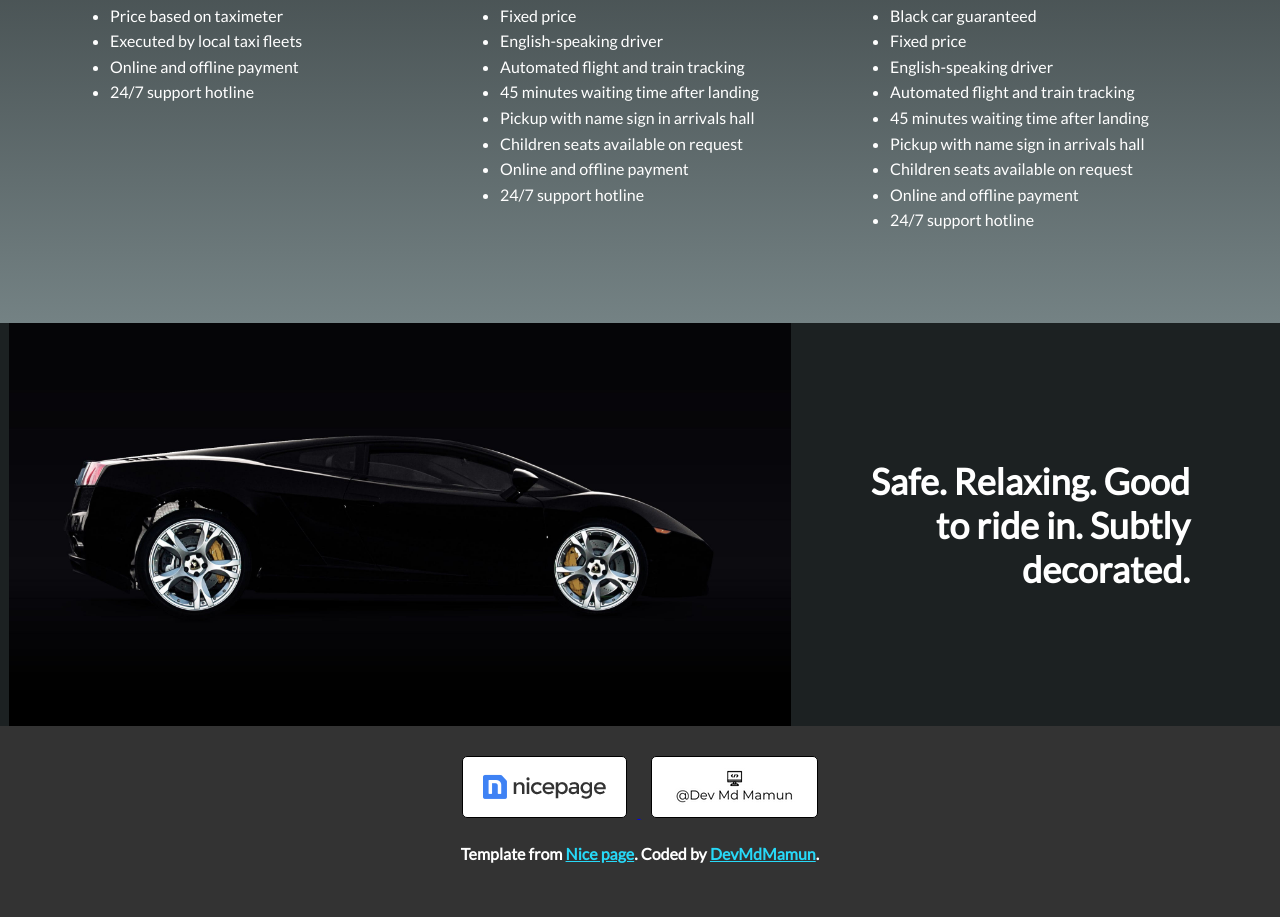
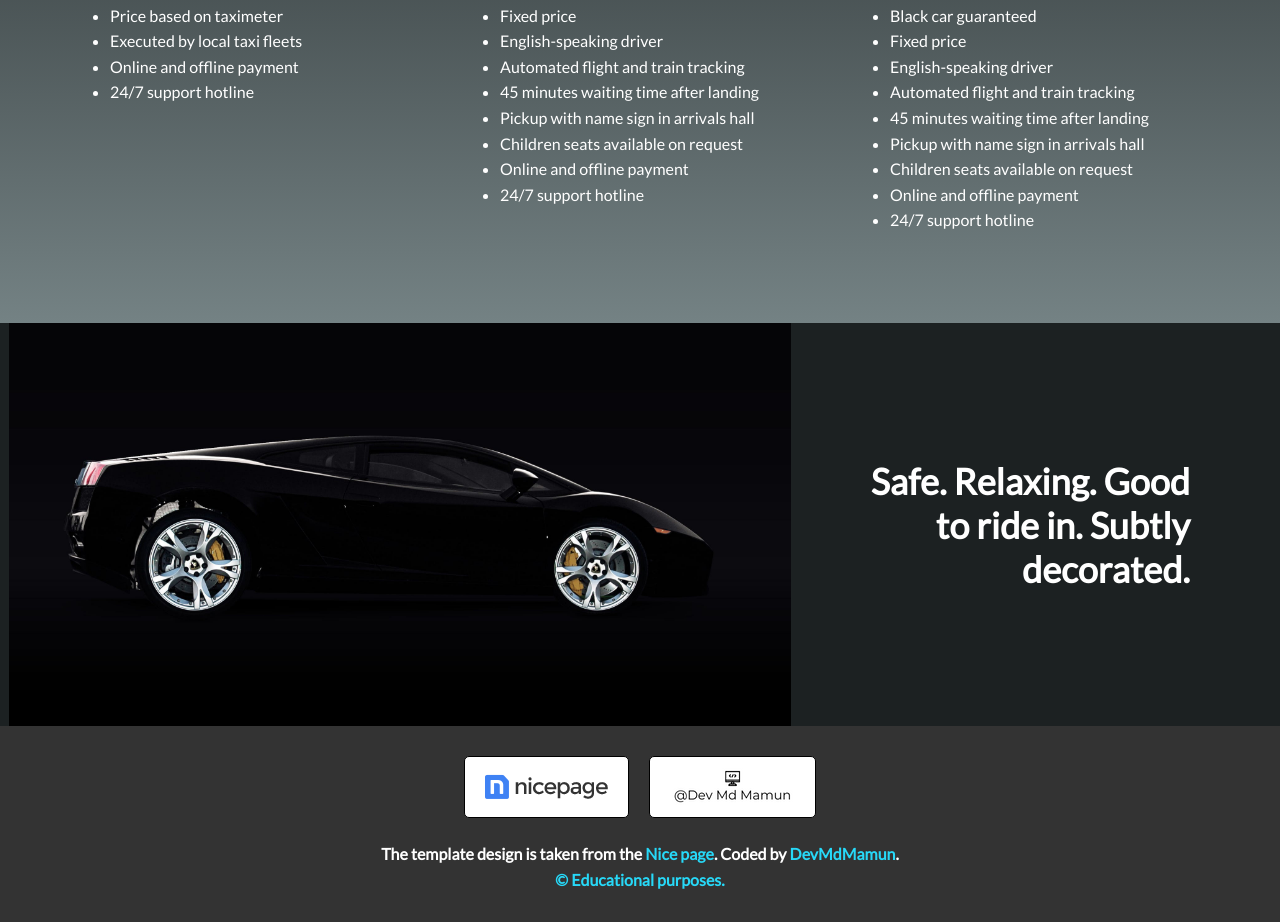
Before and after one commit to devmdmamun/basic-frontend-templates, a plain HTML site: page volvo xc60 landing page/index.html in a window 1280 px wide. Shown: the part 3582-4504 px from the top of the page. Drawn offline with Linux system fonts and the light colour scheme.

Commit message:
added attribution

```diff
--- a/volvo xc60 landing page/index.html
+++ b/volvo xc60 landing page/index.html
@@ -175,14 +175,13 @@
             href="https://nicepage.com/html-templates/preview/volvo-xc60-off-road-car-72817?device=desktop"
             target="_blank"
           >
-            <img src="./images/nicepage.png" alt="nicepage logo" />
-          </a>
-          <a id="brand" target="_blank" href="https://devmdmamun.com">
-            <img src="./images/devmdmamun.png" alt="developer's logo" />
-          </a>
+            <img src="./images/nicepage.png" alt="nicepage logo" /></a
+          ><a id="brand" target="_blank" href="https://devmdmamun.com"
+            ><img src="./images/devmdmamun.png" alt="developer's logo"
+          /></a>
         </div>
         <p class="attribution">
-          Template from
+          The template design is taken from the
           <a
             href="https://nicepage.com/html-templates/preview/volvo-xc60-off-road-car-72817?device=desktop"
             target="_blank"
@@ -192,6 +191,14 @@
             >DevMdMamun</a
           >.
         </p>
+        <p>
+          <a
+            href="https://www.copyrightuser.org/understand/exceptions/education/"
+            target="_blank"
+          >
+            &copy; Educational purposes.
+          </a>
+        </p>
       </footer>
     </div>
   </body>
--- a/volvo xc60 landing page/style.css
+++ b/volvo xc60 landing page/style.css
@@ -18,6 +18,8 @@ h3 {
 }
 a {
   cursor: pointer;
+  color: #27d9f8;
+  text-decoration: none;
 }
 p {
   font-size: 1rem;
@@ -324,8 +326,5 @@ footer img {
 }
 .attribution {
   text-align: center;
-  padding: 20px;
+  padding: 20px 0 0;
 }
-.attribution a {
-  color: #27d9f8;
-}
```
